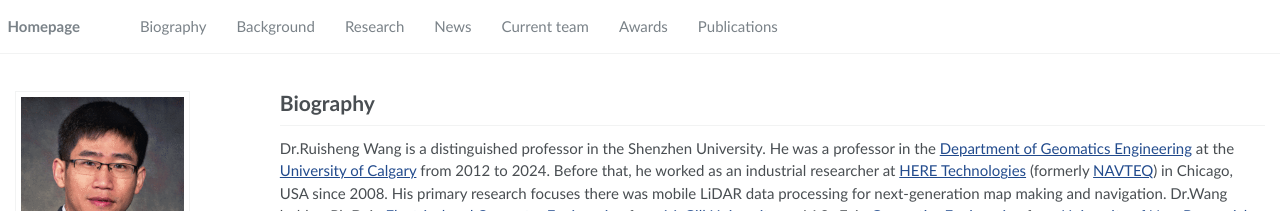
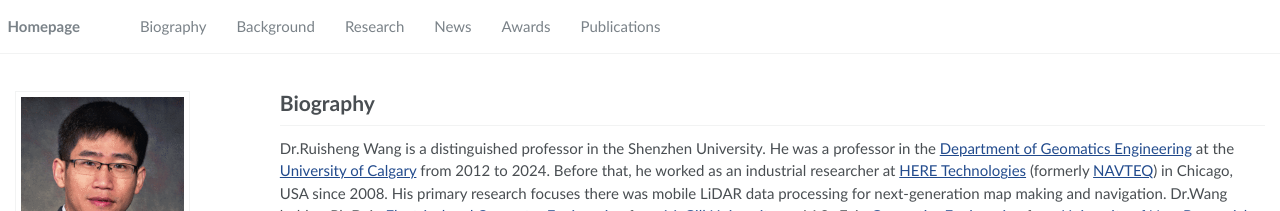
Before and after one commit to ruishengwang/ruishengwang.github.io, a Jekyll site: the page built from _pages/about.md, in a window 1280 px wide. Shown: the top 211 px of the page. Built offline with Jekyll 4.4.1, drawn with Linux system fonts in a browser that asks for light colours.

Commit message:
Update navigation.yml

```diff
--- a/_data/navigation.yml
+++ b/_data/navigation.yml
@@ -12,9 +12,6 @@ main:
   - title: "News"
     url: "/#news"
 
-  - title: "Current team"
-    url: "/#current-team"
-
   - title: "Awards"
     url: "/#awards"
 
```
